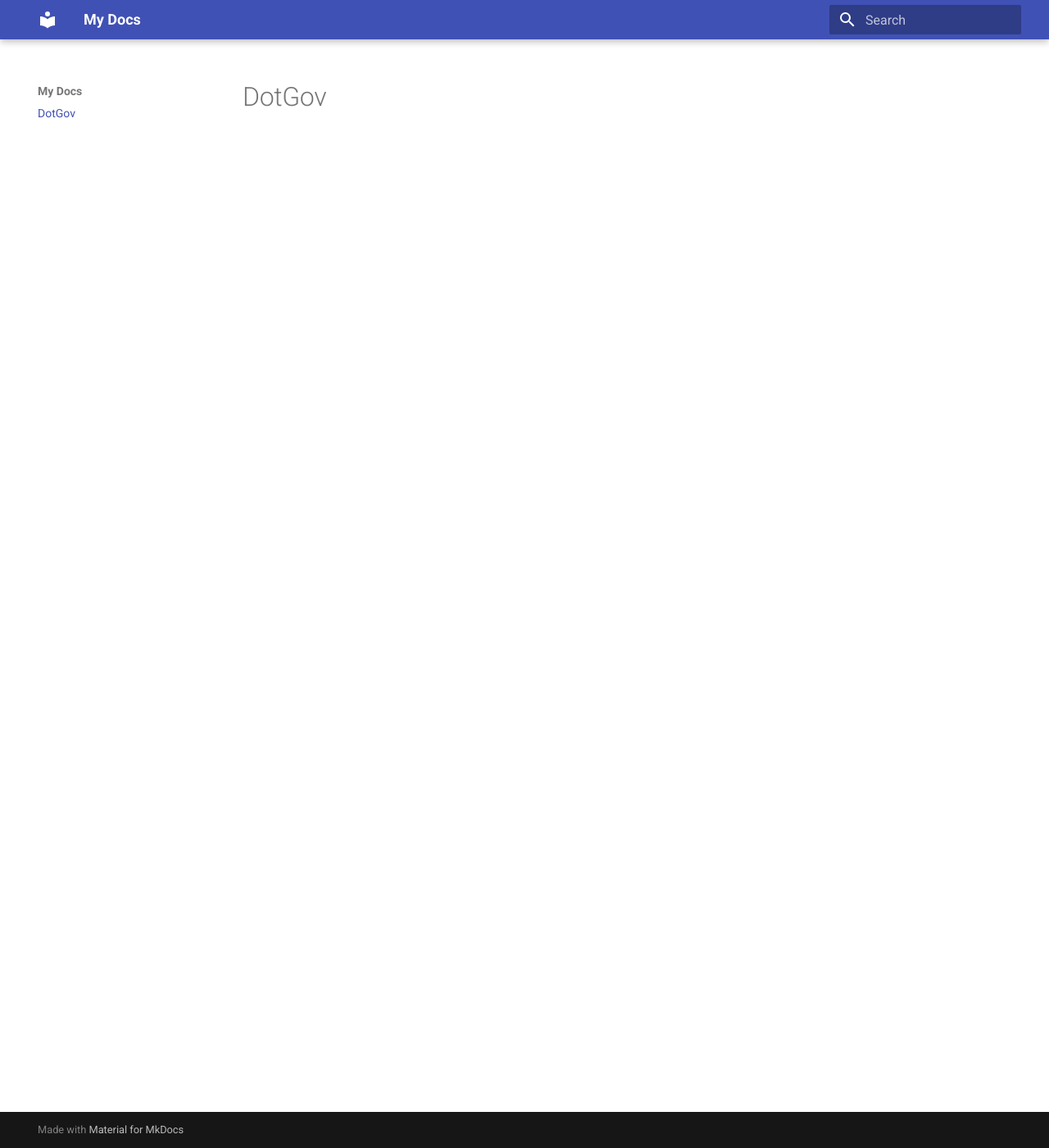
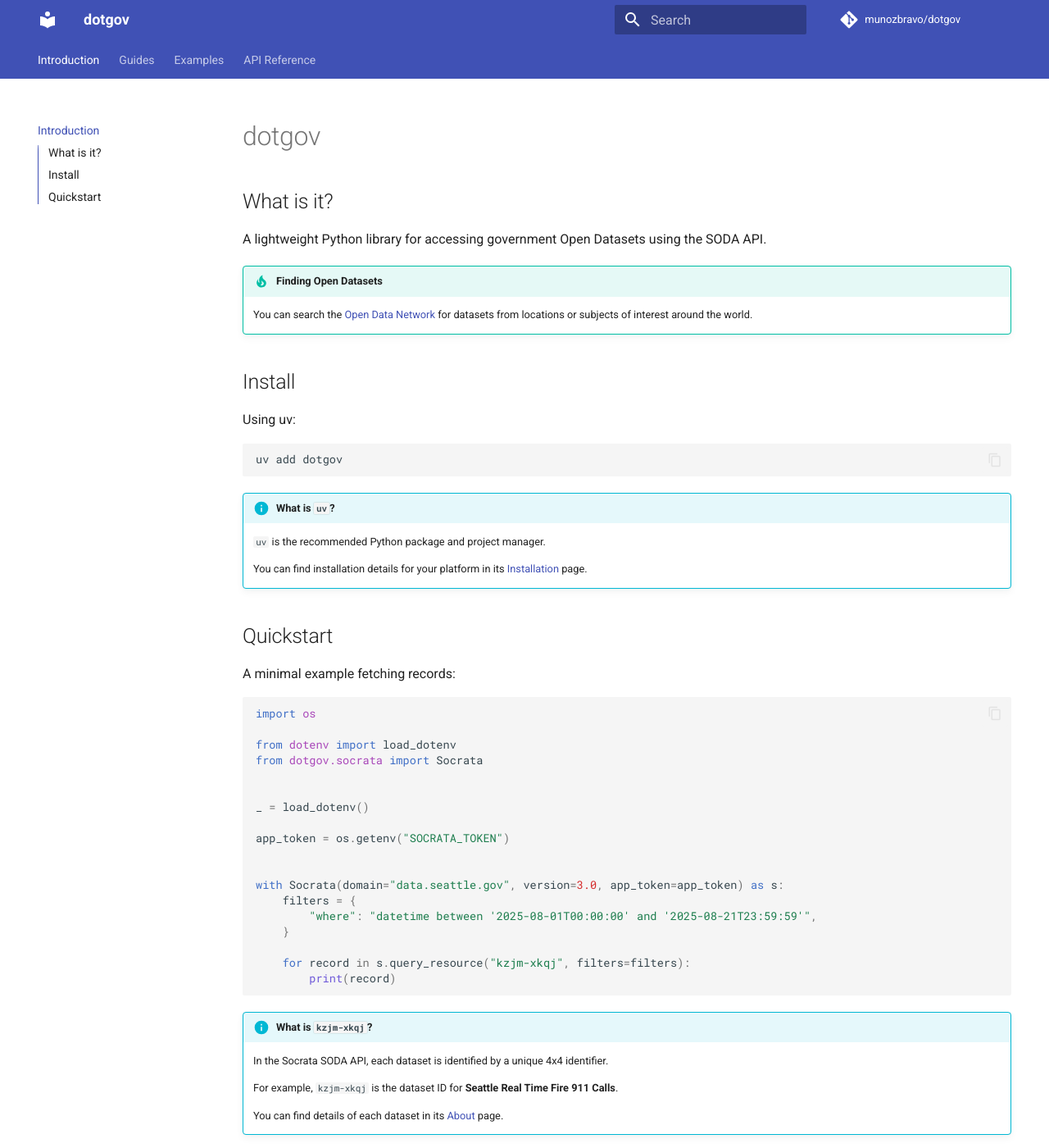
Before and after one commit to munozbravo/dotgov, an MkDocs documentation site: the page built from docs/index.md, in a window 1280 px wide and 1400 px high. Shown: the whole window at 82% size. Built offline with MkDocs 1.6.1 and Material for MkDocs 9.7.7, drawn with Linux system fonts in a browser that asks for light colours; comment, search, counter and statistics services are not loaded.

Commit message:
Mkdocs config and docs index page for working documentation.

````diff
--- a/docs/index.md
+++ b/docs/index.md
@@ -1 +1,56 @@
-# DotGov
+# dotgov
+
+## What is it?
+
+A lightweight Python library for accessing government Open Datasets using the SODA API.
+
+<!-- prettier-ignore -->
+!!! tip "Finding Open Datasets"
+    You can search the [Open Data Network](https://www.opendatanetwork.com/){target="\_blank"} for datasets from locations or subjects of interest around the world.
+
+## Install
+
+Using uv:
+
+```bash
+uv add dotgov
+```
+
+<!-- prettier-ignore -->
+!!! info "What is `uv`?"
+    `uv` is the recommended Python package and project manager.
+
+    You can find installation details for your platform in its [Installation](https://docs.astral.sh/uv/getting-started/installation/){target="\_blank"} page.
+
+## Quickstart
+
+A minimal example fetching records:
+
+```python
+import os
+
+from dotenv import load_dotenv
+from dotgov.socrata import Socrata
+
+
+_ = load_dotenv()
+
+app_token = os.getenv("SOCRATA_TOKEN")
+
+
+with Socrata(domain="data.seattle.gov", version=3.0, app_token=app_token) as s:
+    filters = {
+        "where": "datetime between '2025-08-01T00:00:00' and '2025-08-21T23:59:59'",
+    }
+
+    for record in s.query_resource("kzjm-xkqj", filters=filters):
+        print(record)
+```
+
+<!-- prettier-ignore -->
+!!! info "What is `kzjm-xkqj`?"
+    In the Socrata SODA API, each dataset is identified by a unique 4x4 identifier.
+
+    For example, `kzjm-xkqj` is the dataset ID for **Seattle Real Time Fire 911 Calls**.
+
+    You can find details of each dataset in its [About](https://data.seattle.gov/Public-Safety/Seattle-Real-Time-Fire-911-Calls/kzjm-xkqj/about_data){target="\_blank"} page.
--- a/mkdocs.yml
+++ b/mkdocs.yml
@@ -1,4 +1,61 @@
-site_name: My Docs
+site_name: dotgov
+site_description: Documentation for the dotgov project
+site_url: https://munozbravo.github.io/dotgov/
+repo_url: https://github.com/munozbravo/dotgov
+repo_name: munozbravo/dotgov
+edit_uri: edit/main/docs/
 
 theme:
   name: material
+  features:
+    - navigation.tabs
+    - navigation.sections
+    - toc.integrate
+    - content.code.copy
+    - search.suggest
+    - search.highlight
+
+nav:
+  - Introduction: index.md
+  - Guides:
+      - SODA API Versions: guides/versions.md
+      - Discover datasets: guides/discover.md
+      - Query a resource: guides/query-resource.md
+      - Build WHERE clauses: guides/where-clause.md
+      - Evergreen Data Library: guides/evergreen.md
+  - Examples:
+      - Chicago: examples/chicago/chicago.md
+      - Colombia: examples/colombia/colombia.md
+      - Seattle: examples/seattle/seattle.md
+  - API Reference:
+      - dotgov.socrata: api/socrata.md
+
+plugins:
+  - search
+  - mkdocstrings:
+      handlers:
+        python:
+          paths: [src]
+          options:
+            docstring_style: numpy
+            show_source: true
+            show_root_heading: true
+            show_object_full_path: false
+            members_order: source
+            inherited_members: true
+            merge_init_into_class: true
+            separate_signature: true
+            signature_crossrefs: true
+            show_if_no_docstring: false
+
+markdown_extensions:
+  - admonition
+  - pymdownx.details
+  - pymdownx.superfences
+  - pymdownx.highlight
+  - pymdownx.snippets
+  - attr_list
+  - toc:
+      permalink: true
+
+strict: true
````
